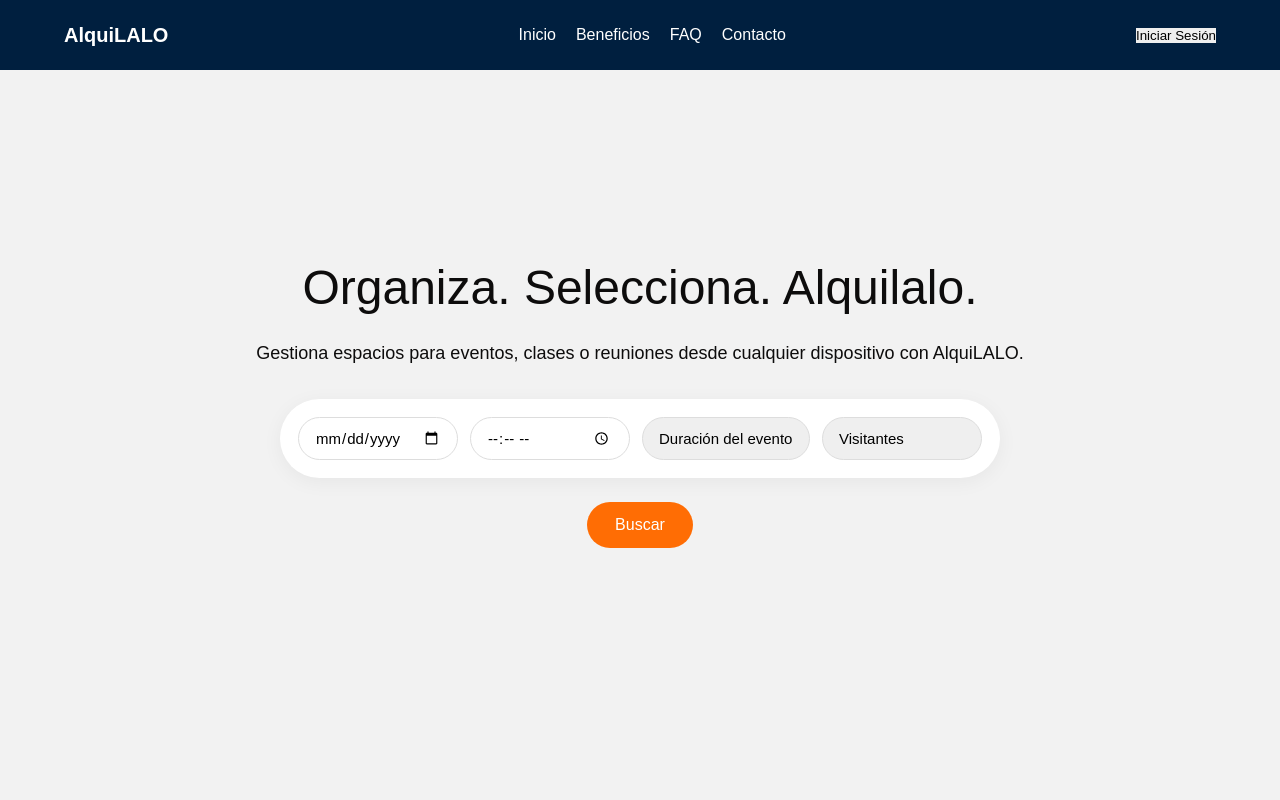
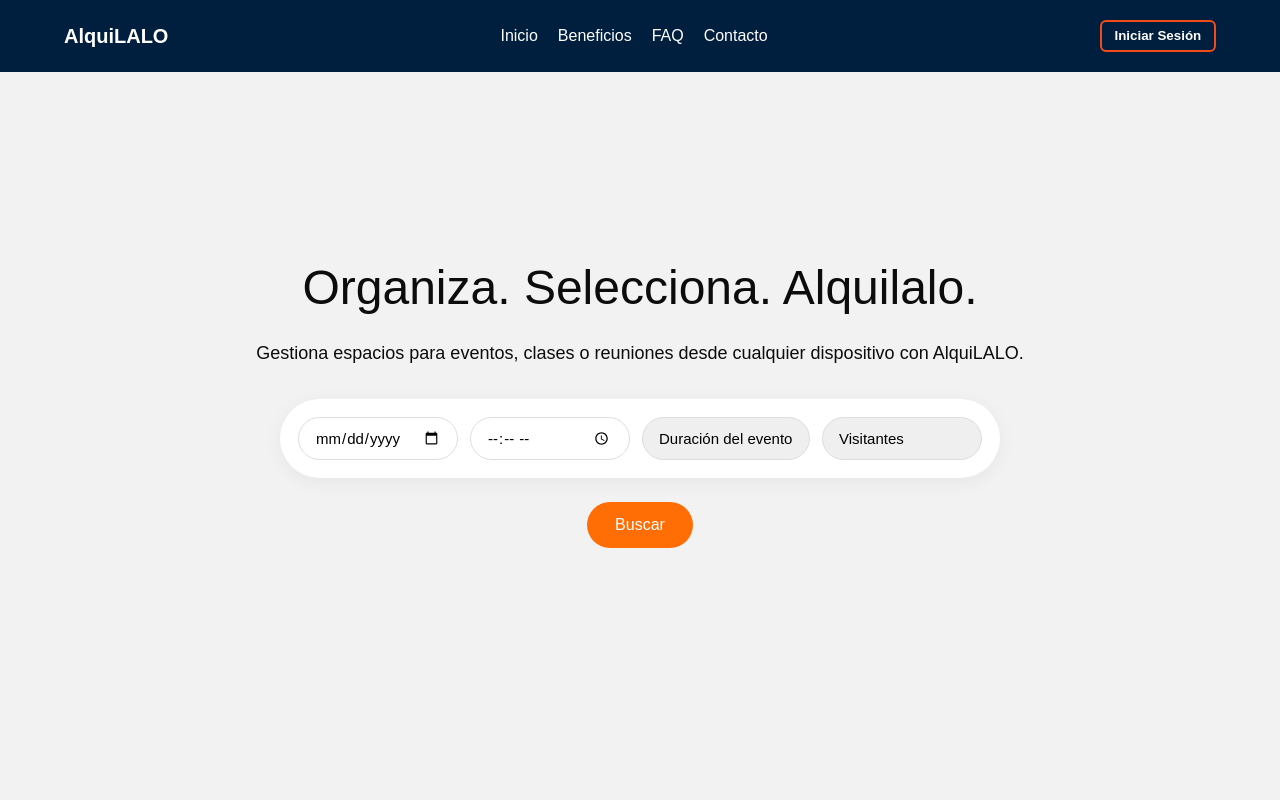
Before and after one commit to Jesuavi/AlquiLALO, a React (Create React App) app in the folder client/src/: page / in a window 1280 px wide. Shown: the top 800 px of the page. Built offline with nearby package versions, Linux system fonts and the light colour scheme; the HTML template or start-up script is replaced by a standard one; a web font is replaced by a local one.

Commit message:
Update Header.css
CSS del inicio de sesion

```diff
--- a/client/src/components/Header/Header.css
+++ b/client/src/components/Header/Header.css
@@ -34,3 +34,20 @@
   color: #fff;
   font-size: 20px;
 }
+
+.login-btn {
+  background-color: transparent;
+  border: 2px solid rgb(243, 75, 24);
+  color: rgb(255, 255, 255);
+  padding: 0.4rem 0.8rem;
+  border-radius: 6px;
+  font-weight: 600;
+  cursor: pointer;
+  transition: all 0.3s ease;
+}
+
+
+.login-btn:hover {
+  background-color: rgb(243, 75, 24);
+  color: #003366;
+}
```
